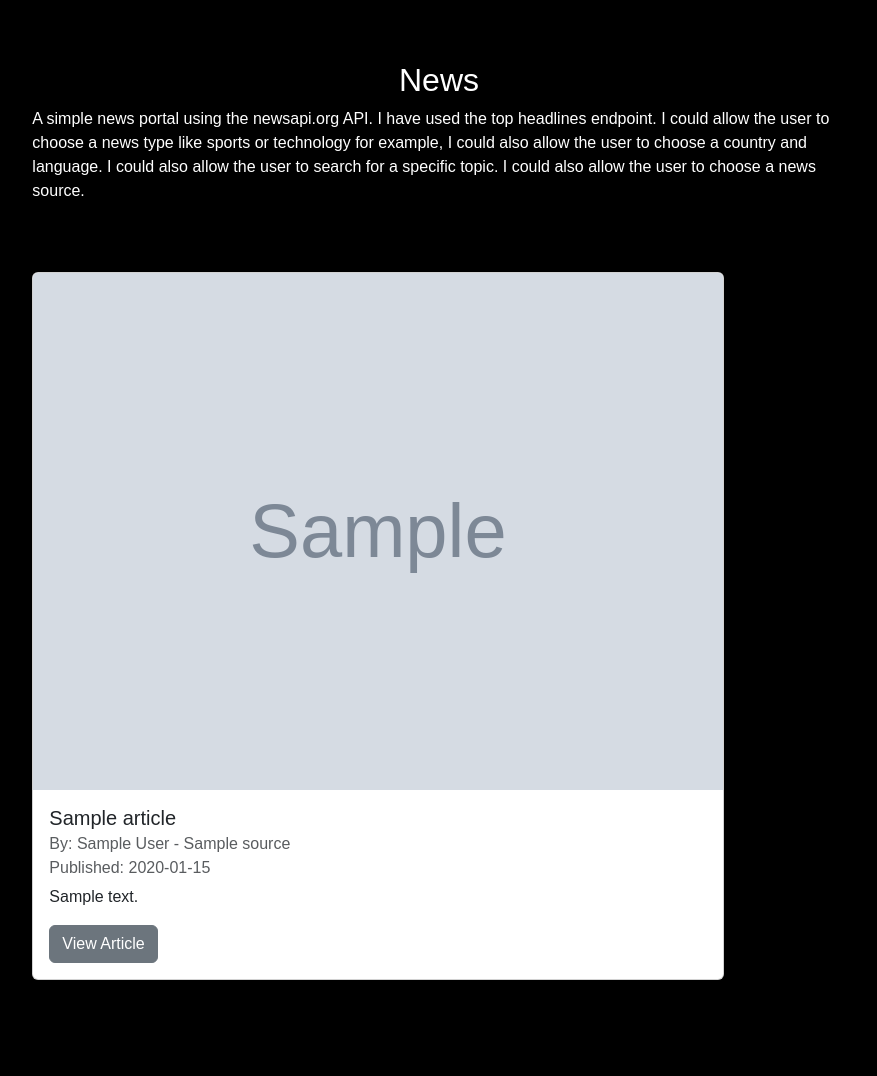
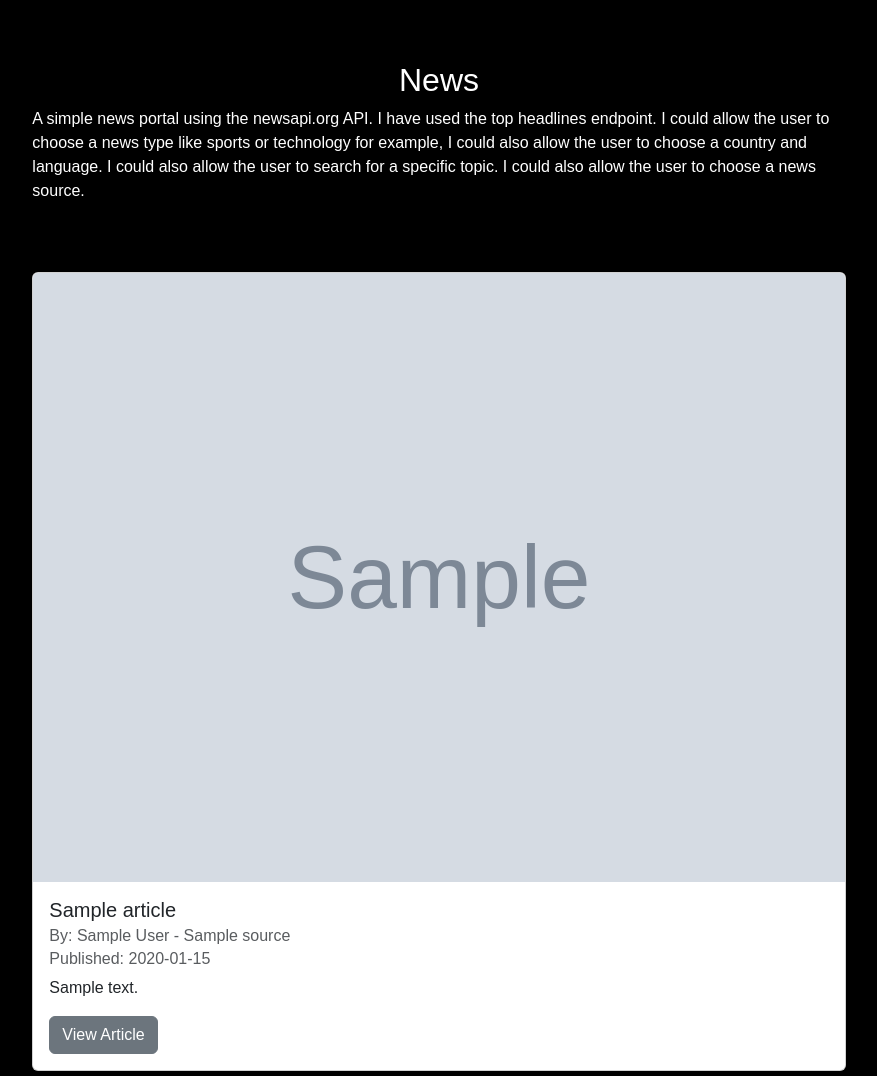
Before and after one commit to WayneBruton/flaskPersonal, a Flask app: template website/templates/news.html in a window 1280 px wide. Shown: the part 56-1132 px from the top of the page, without its empty margins (201-1078 px from the left). Before the commit the page ends 1036 px from the top, so only its background shows below. Run offline with Flask 3, Linux system fonts and the light colour scheme; the template is opened without the code that fills it: most values are stand-ins (such as "Sample title", 1, 10 or a date in 2020); grey boxes marked "Sample" are stand-in pictures; parts of the project's set-up code (start-up, migrations or seed data) failed here and were passed over; some libraries are stand-ins or nearby versions.

Commit message:
2023/09/30B

```diff
--- a/website/templates/news.html
+++ b/website/templates/news.html
@@ -19,7 +19,7 @@
 			</p>
 			<br><br>
 			{% for article in top_headlines %}
-			<div class="card" style="width: 85%; margin: 5px 0px;">
+			<div class="card" style="width: 100%; margin: 5px 0px;">
 				<img src="{{article.urlToImage}}" class="card-img-top" alt="urlToImage">
 				<div class="card-body">
 					<h5 class="card-title">{{ article.title}}</h5>
```
